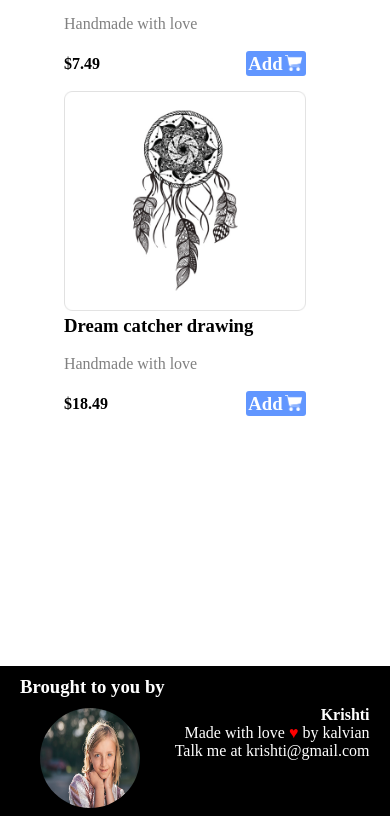
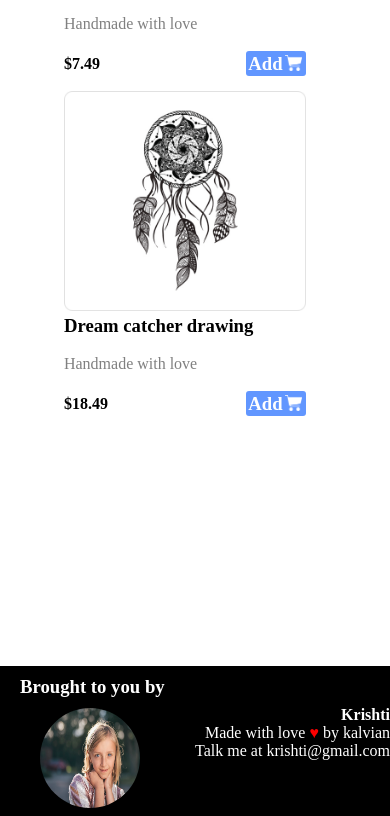
Before and after one commit to srikishore5727/kids_world, a plain HTML site: page index.html in a window 390 px wide. Shown: the part 5673-6489 px from the top of the page. Drawn offline with Linux system fonts and the light colour scheme.

Commit message:
kids world reponsive project updated

```diff
--- a/style.css
+++ b/style.css
@@ -139,7 +139,7 @@ footer{
     color: white;
 }
 
-@media (max-width:500px){
+@media (max-width:1110px){
     #top-container{
         width:100%;
     }
@@ -165,11 +165,11 @@ footer{
         margin:100px 10px;
     }
     footer{
-        margin-bottom: 0%;
+        margin-bottom:0%;
     }
     footer #footer-detail{
         color:white;
-        margin-left: -10px;
+        margin-left: auto;
     }
 
 }
```
